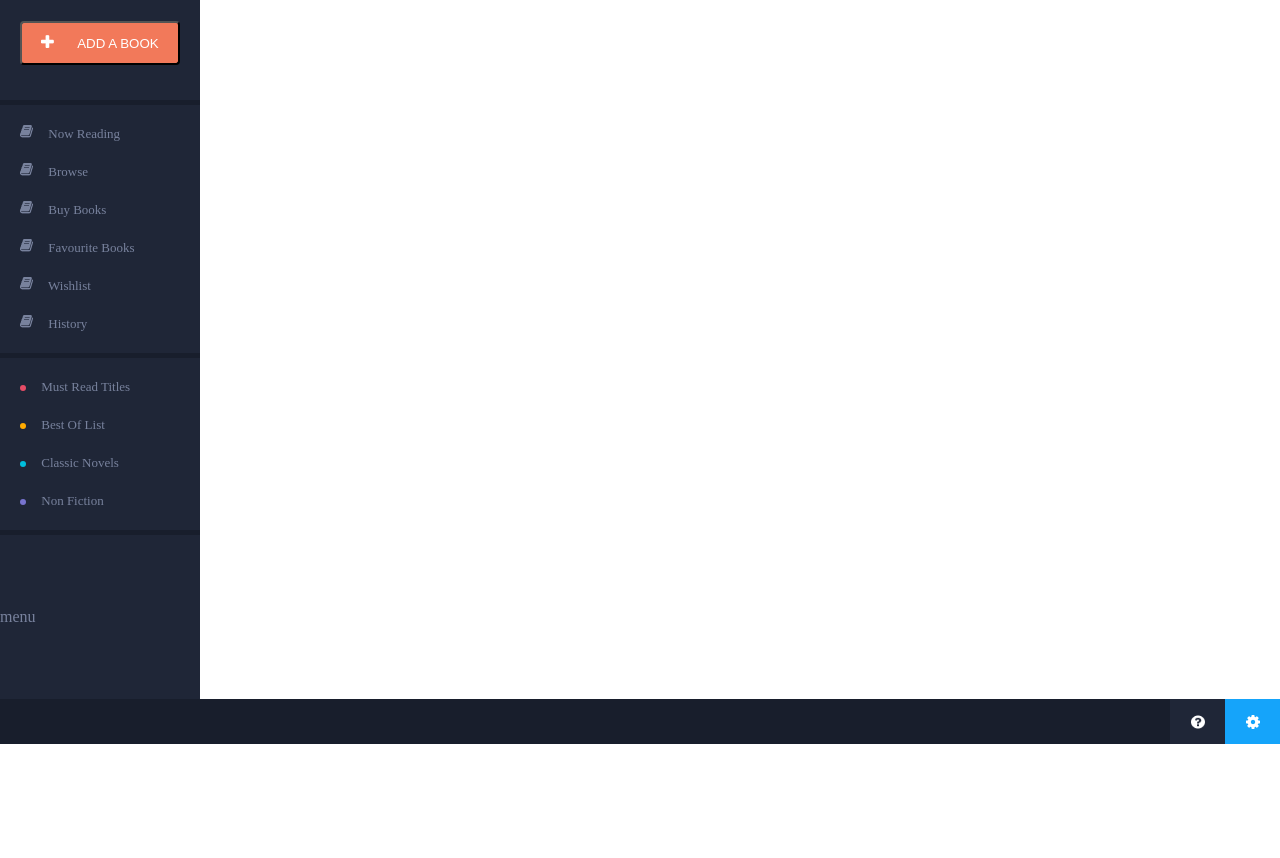
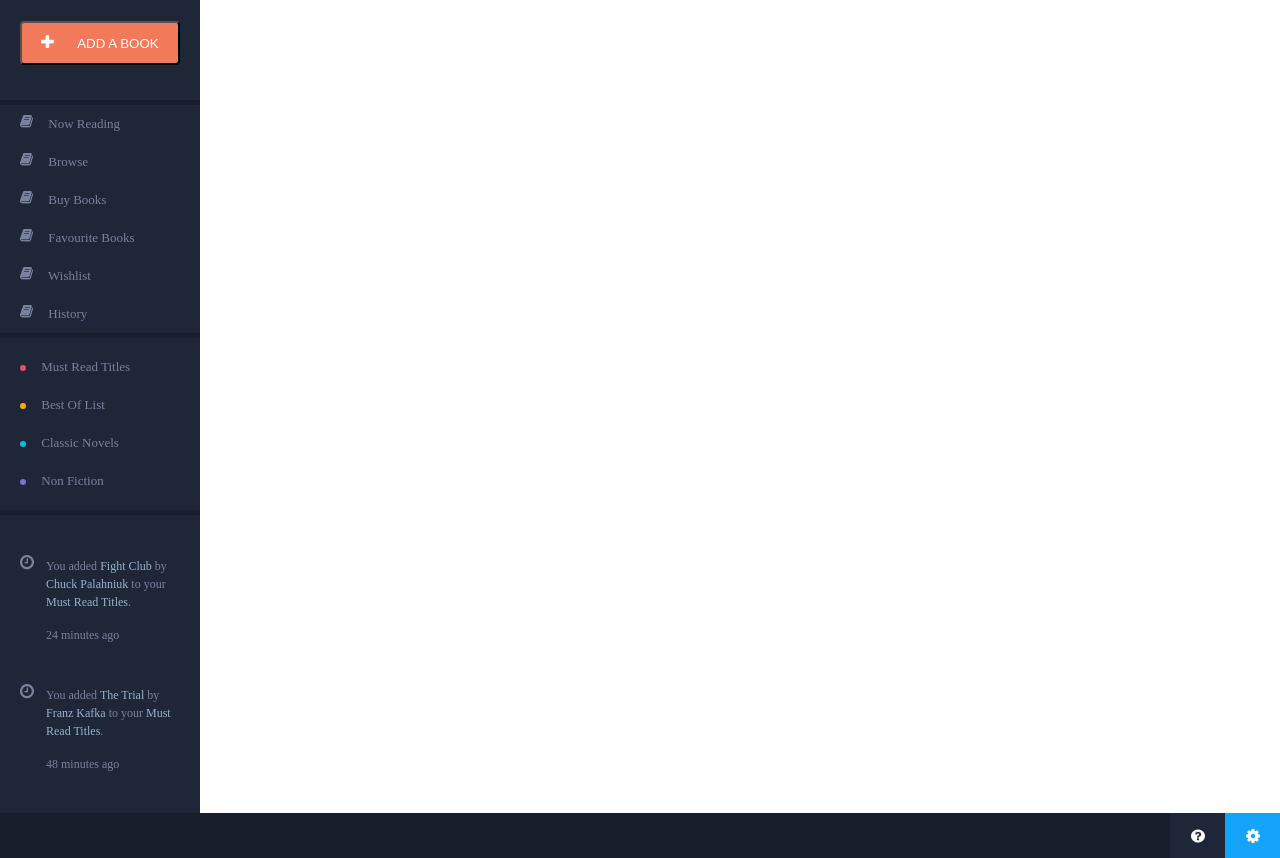
Before and after one commit to koshacool/html-css, a website built with webpack: page index.html in a window 1280 px wide. Shown: the part 56-914 px from the top of the page. Before the commit the page ends 800 px from the top, so only its background shows below. Built offline with nearby package versions, Linux system fonts and the light colour scheme; files whose address does not match are found by name.

Commit message:
finish side menu

```diff
--- a/index.html
+++ b/index.html
@@ -73,6 +73,7 @@
         <span class="link-text">History</span>
       </div>
     </div>
+
     <div class="side-menu__item side-menu__item3">
       <div class="side-menu__item--link">
         <div class="link__circle link__circle-1"></div>
@@ -94,8 +95,27 @@
         <span class="link-text">Non Fiction</span>
       </div>
     </div>
+
     <div class="side-menu__item side-menu__item4">
-      menu
+      <div class="side-menu__item--link">
+        <img src="/src/assets/clock.png" >
+        <div class="link-text">
+          <p>
+            You added <span>Fight Club</span> by <span>Chuck Palahniuk</span> to your <span>Must Read Titles</span>.
+          </p>
+          <p class="link-text__time">24 minutes ago</p>
+        </div>
+      </div>
+
+      <div class="side-menu__item--link">
+        <img src="/src/assets/clock.png" >
+        <div class="link-text">
+          <p>
+            You added <span>The Trial</span> by <span>Franz Kafka</span> to your <span>Must Read Titles</span>.
+          </p>
+          <p class="link-text__time">48 minutes ago</p>
+        </div>
+      </div>
     </div>
     </div>
   </div>
--- a/src/styles/content.scss
+++ b/src/styles/content.scss
@@ -7,7 +7,8 @@
   flex-direction: row;
 
   .side-menu {
-    min-width: 200px;
+    max-width: 200px;
+    width: 200px;
     min-height: 100%;
     background-color: #181e2c;
     display: flex;
@@ -37,18 +38,21 @@
       flex-direction: column;
 
       .side-menu__item {
-        :first-child {
-          margin-top: 10px;
+        img {
+          margin-right: 12px;
+          margin-left: 20px;
         }
 
-        :last-child {
-          margin-bottom: 10px;
-        }
+
+
+
       }
     }
 
     .side-menu__item1 {
       align-items: center;
+
+
 
       .side-menu__add-button {
         width: 160px;
@@ -66,16 +70,15 @@
       }
     }
 
-    .side-menu__item2 {
-      .side-menu__item--link {
-        img {
-          margin-right: 12px;
-          margin-left: 20px;
-        }
+    .side-menu__item3 {
+
+      :first-child {
+        margin-top: 10px;
       }
-    }
 
-    .side-menu__item3 {
+      :last-child {
+        margin-bottom: 10px;
+      }
       .link__circle {
         width: 6px;
         height: 6px;
@@ -105,6 +108,37 @@
     .side-menu__item4 {
       flex: 1;
       margin-bottom: 0;
+
+      > :first-child {
+        margin-top: 40px;
+      }
+
+      .side-menu__item--link {
+        height: auto;
+        display: flex;
+        align-items: baseline;
+        margin-bottom: 40px;
+
+
+
+        .link-text {
+          max-width: 130px;
+          font-size: 12px;
+          line-height: 1.5;
+
+          span {
+            color: #97b3ce;
+          }
+
+          p {
+            margin: 0;
+
+            &.link-text__time {
+              margin-top: 15px;
+            }
+          }
+        }
+      }
     }
   }
 }
--- a/src/styles/header.scss
+++ b/src/styles/header.scss
@@ -17,15 +17,11 @@
   .navigation {
     display: flex;
     flex-direction: row;
-    flex-wrap: nowrap;
+    flex-wrap: wrap;
     justify-content: space-between;
+    align-items: center;
+    align-content: space-around;
     font-size: 12px;
-    font-weight: normal;
-    font-style: normal;
-    font-stretch: normal;
-    line-height: 2.17;
-    letter-spacing: normal;
-    align-items: center;
 
     .navigation__circles {
       padding-left: 20px;
```
Also changed, not shown: src/assets/clock.png (added).
